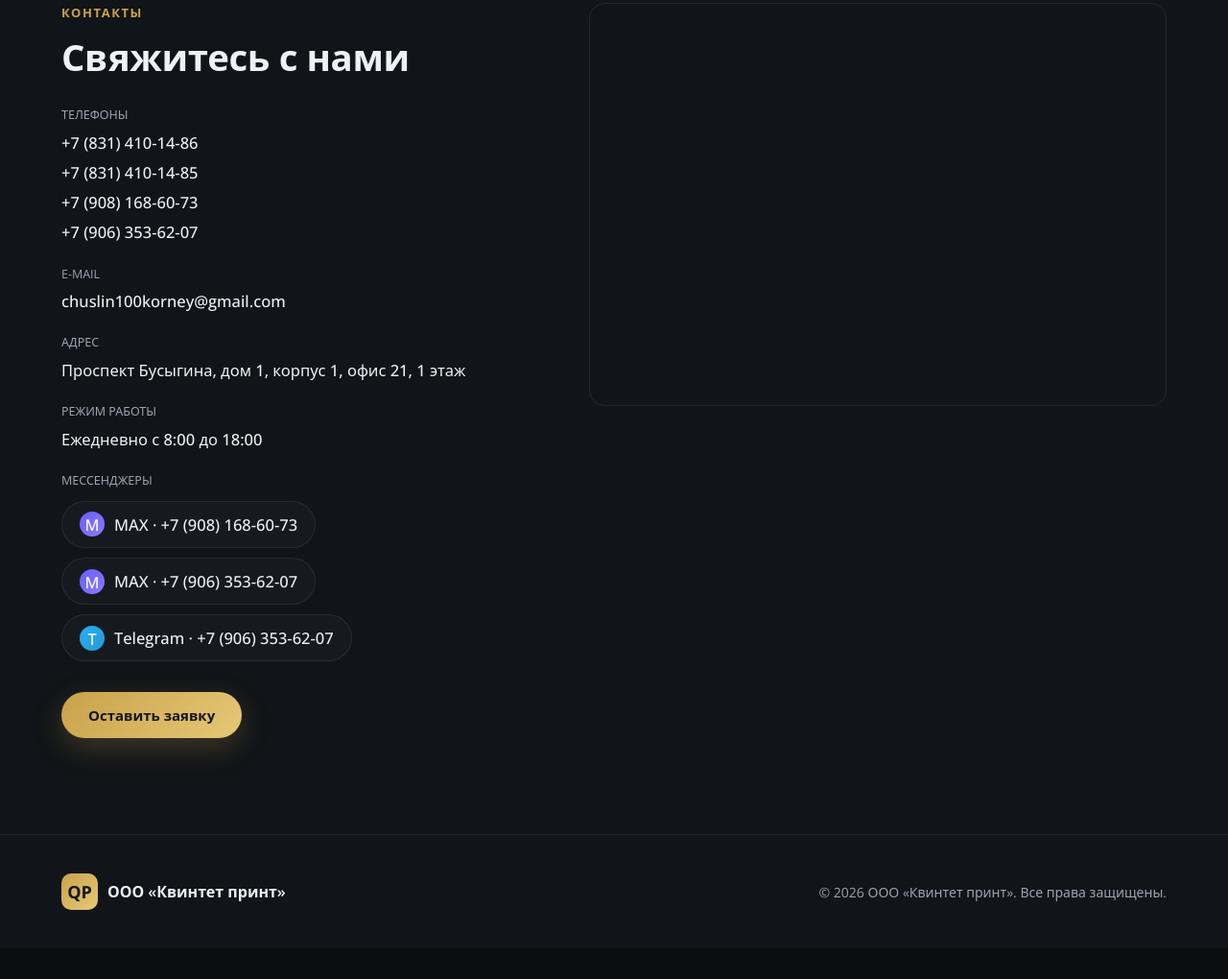
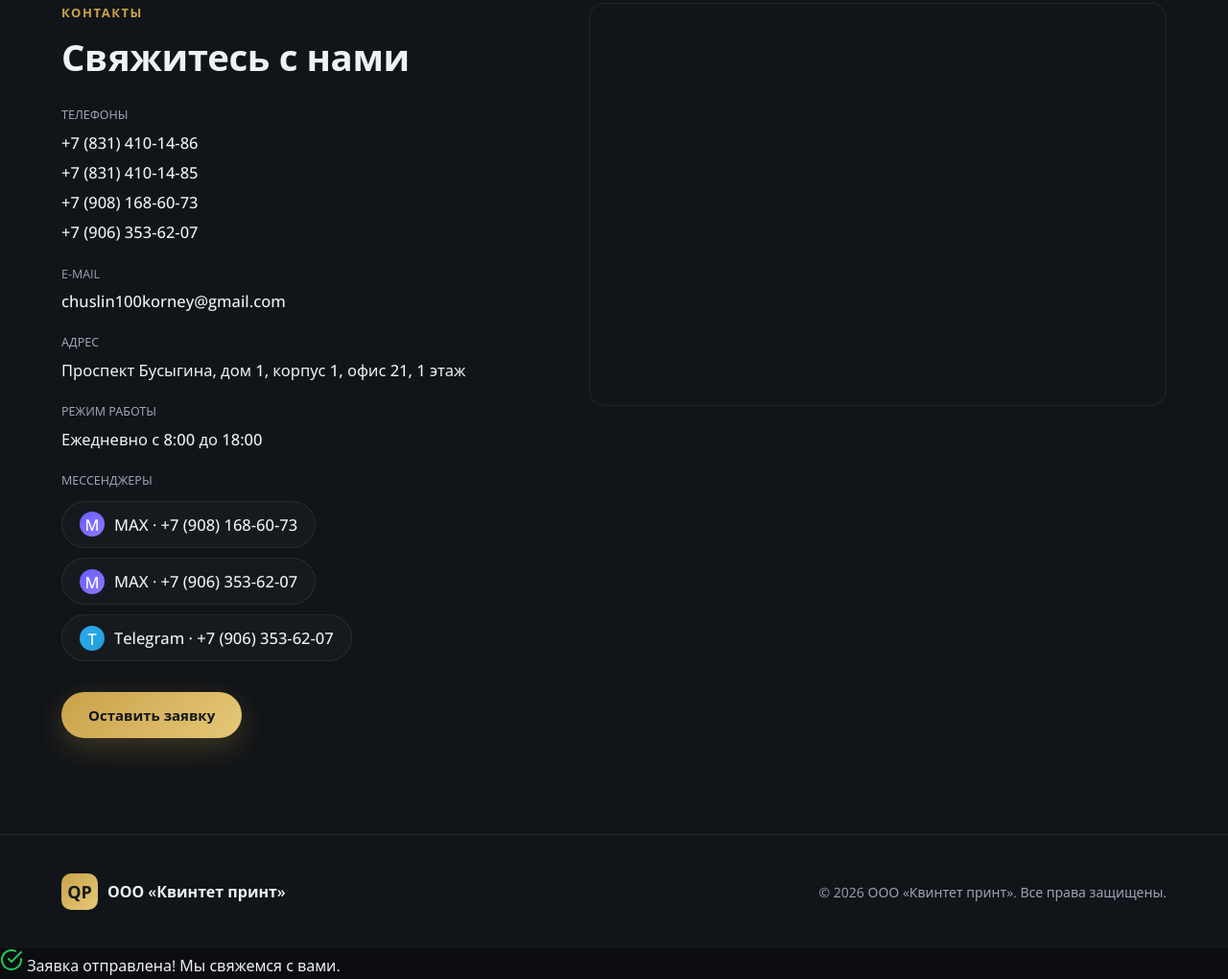
Before and after one commit to chuslin100korney-byte/-, a plain HTML site: page index.html in a window 1280 px wide. Shown: the part 7005-8025 px from the top of the page at 96% size. Before the commit the page ends 7993 px from the top, so only its background shows below. Drawn offline with nearby package versions, Linux system fonts and the light colour scheme.

Commit message:
Update index.html

```diff
--- a/index.html
+++ b/index.html
@@ -557,6 +557,12 @@
     </div>
   </div>
 
+  <!-- ======== ВСПЛЫВАЮЩЕЕ УВЕДОМЛЕНИЕ ======== -->
+  <div class="toast" id="toast">
+    <svg width="24" height="24" viewBox="0 0 24 24" fill="none" stroke="currentColor" stroke-width="2" stroke-linecap="round" stroke-linejoin="round" style="color: #22c55e; flex-shrink: 0;"><path d="M22 11.08V12a10 10 0 1 1-5.93-9.14"></path><polyline points="22 4 12 14.01 9 11.01"></polyline></svg>
+    <span id="toastMessage">Заявка отправлена! Мы свяжемся с вами.</span>
+  </div>
+
   <script src="script.js"></script>
 </body>
 </html>
```
